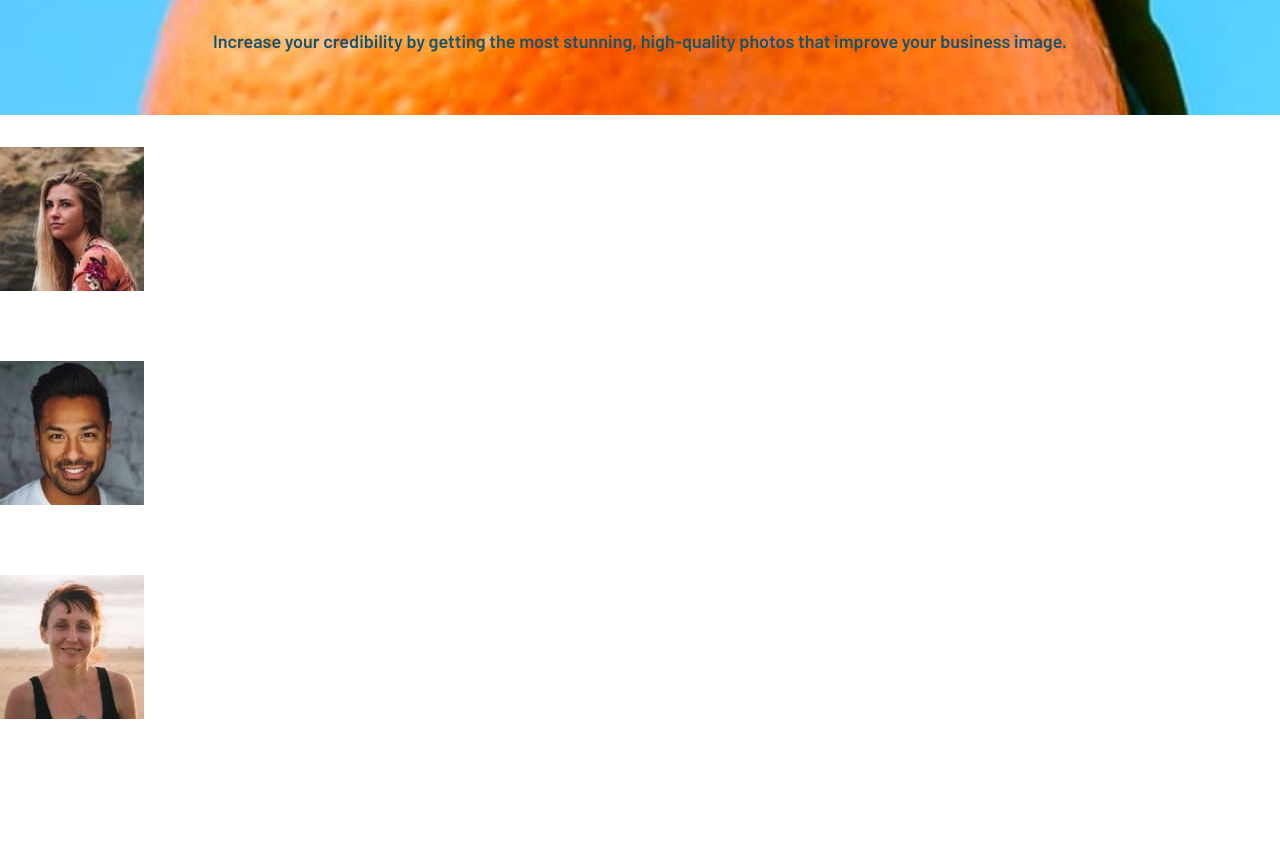
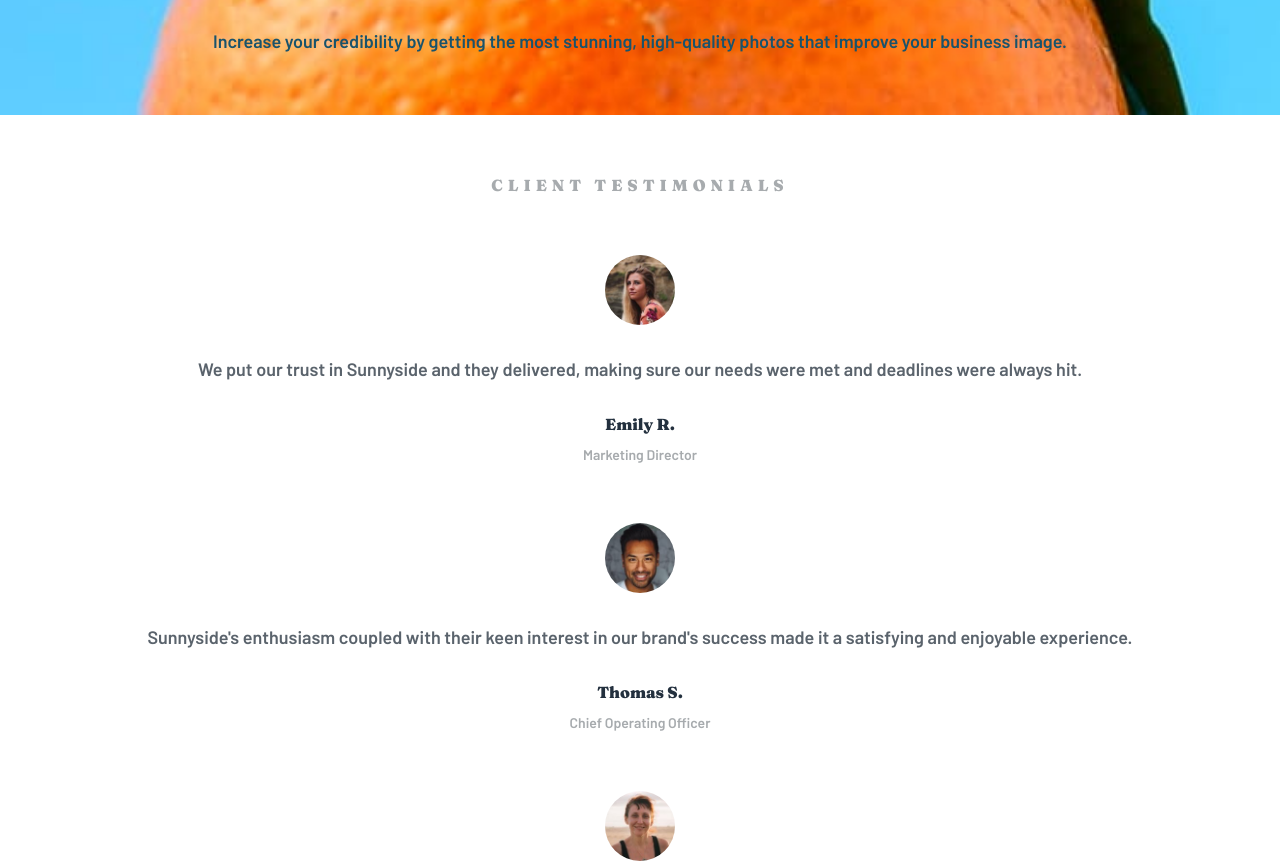
Before and after one commit to Marvin-Figueroa/sunnyside-agency-landing-page, a plain HTML site: page index.html in a window 1280 px wide. Shown: the part 4335-5199 px from the top of the page. Before the commit the page ends 5124 px from the top, so only its background shows below. Drawn offline with Linux system fonts and the light colour scheme.

Commit message:
Add styles for section testimonials

```diff
--- a/css/styles.css
+++ b/css/styles.css
@@ -252,3 +252,53 @@ body {
 .service__description {
   line-height: 1.6;
 }
+
+/* ------------------- Testimonials Section -------------------- */
+
+.section-testimonials {
+  grid-area: testimonials;
+  text-align: center;
+  padding: 6rem 3rem;
+  display: flex;
+  flex-direction: column;
+  gap: 6rem;
+}
+
+.section-testimonials__title {
+  font-family: "Fraunces", serif;
+  color: var(--grayish-blue);
+  text-transform: uppercase;
+  font-size: 1.6rem;
+  letter-spacing: 5px;
+}
+
+.testimonial {
+  display: flex;
+  flex-direction: column;
+  align-items: center;
+  gap: 3rem;
+}
+
+.testimonial__image {
+  width: 70px;
+  height: 70px;
+  border-radius: 50%;
+}
+
+.testimonial__text {
+  line-height: 1.6;
+  font-weight: bold;
+  color: var(--very-dark-grayish-blue);
+}
+
+.testimonial__author {
+  font-family: "Fraunces", serif;
+  color: var(--dark-desaturated-blue);
+  font-size: 1.6rem;
+  margin-bottom: 1.2rem;
+}
+
+.testimonial__job-title {
+  color: var(--grayish-blue);
+  font-size: 1.4rem;
+}
```
